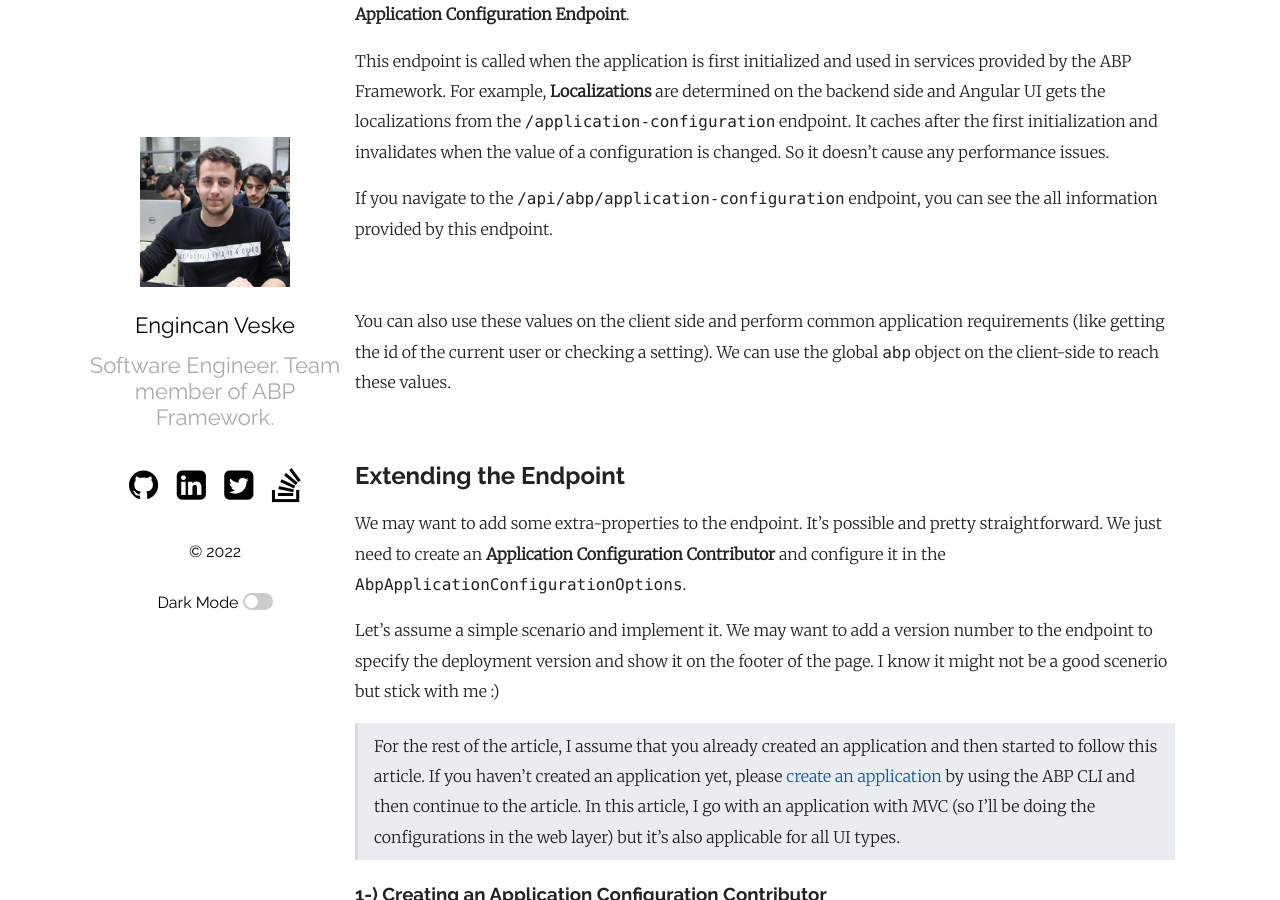
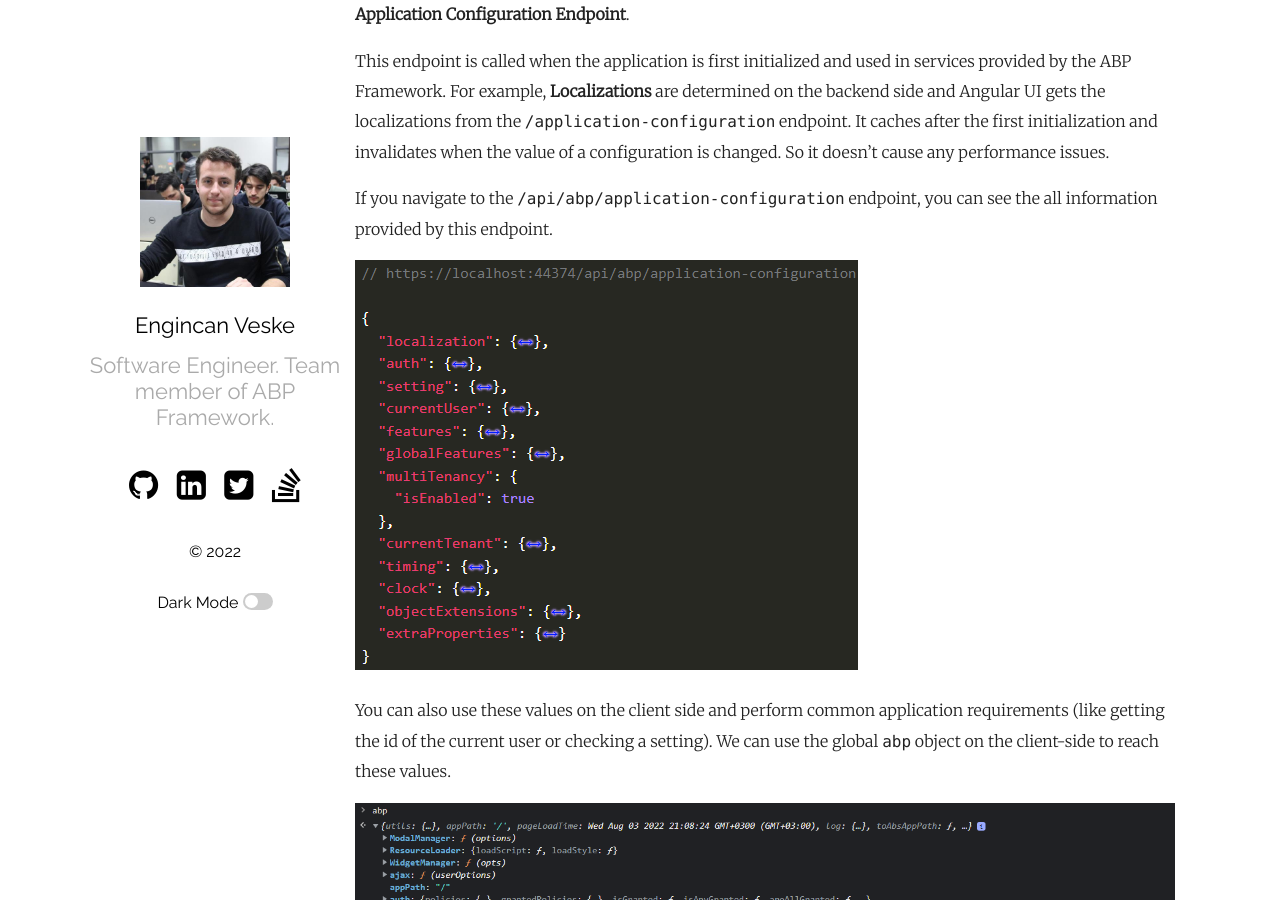
Before and after one commit to EngincanV/EngincanV.github.io, a Jekyll site: the page built from _posts/2022-08-03-extending-the-application-configuration-endpoint.md, in a window 1280 px wide and 900 px high, scrolled down 331 px. Built offline with Jekyll 4.4.1, drawn with Linux system fonts in a browser that asks for light colours; comment, search, counter and statistics services are not loaded.

Commit message:
Update 2022-08-03-extending-the-application-configuration-endpoint.md

```diff
--- a/_posts/2022-08-03-extending-the-application-configuration-endpoint.md
+++ b/_posts/2022-08-03-extending-the-application-configuration-endpoint.md
@@ -17,11 +17,11 @@
 
 If you navigate to the `/api/abp/application-configuration` endpoint, you can see the all information provided by this endpoint.
 
-![](/assets/images/application-configuration/application-configuration-endpoint.png)
+![](/assets/images/application-configuration-article/application-configuration-endpoint.png)
 
 You can also use these values on the client side and perform common application requirements (like getting the id of the current user or checking a setting). We can use the global `abp` object on the client-side to reach these values.
 
-![](/assets/images/application-configuration/application-configuration-js.png)
+![](/assets/images/application-configuration-article/application-configuration-js.png)
 
 ## Extending the Endpoint
 
@@ -81,13 +81,13 @@
 
 That was all! Within the two steps above, now we can run the application and navigate to the `/api/abp/application-configuration` endpoint to see whether our **deploymentVersion** property can be seen on the response or not.
 
-![](/assets/images/application-configuration/deployment-version.png)
+![](/assets/images/application-configuration-article/deployment-version.png)
 
 You can see the response of the **Application Configuration** endpoint above. As you may notice, our **deploymentVersion** is seen on the response, under the **extraProperties** section.
 
 We can also reach the **deploymentVersion** on the client-side and use it on our client application. We only need to use the `abp.extraProperties.deploymentVersion` and the **deploymentVersion** will be returned.
 
-![](/assets/images/application-configuration/deployment-version-console.png)
+![](/assets/images/application-configuration-article/deployment-version-console.png)
 
 
 #### Conclusion
```
